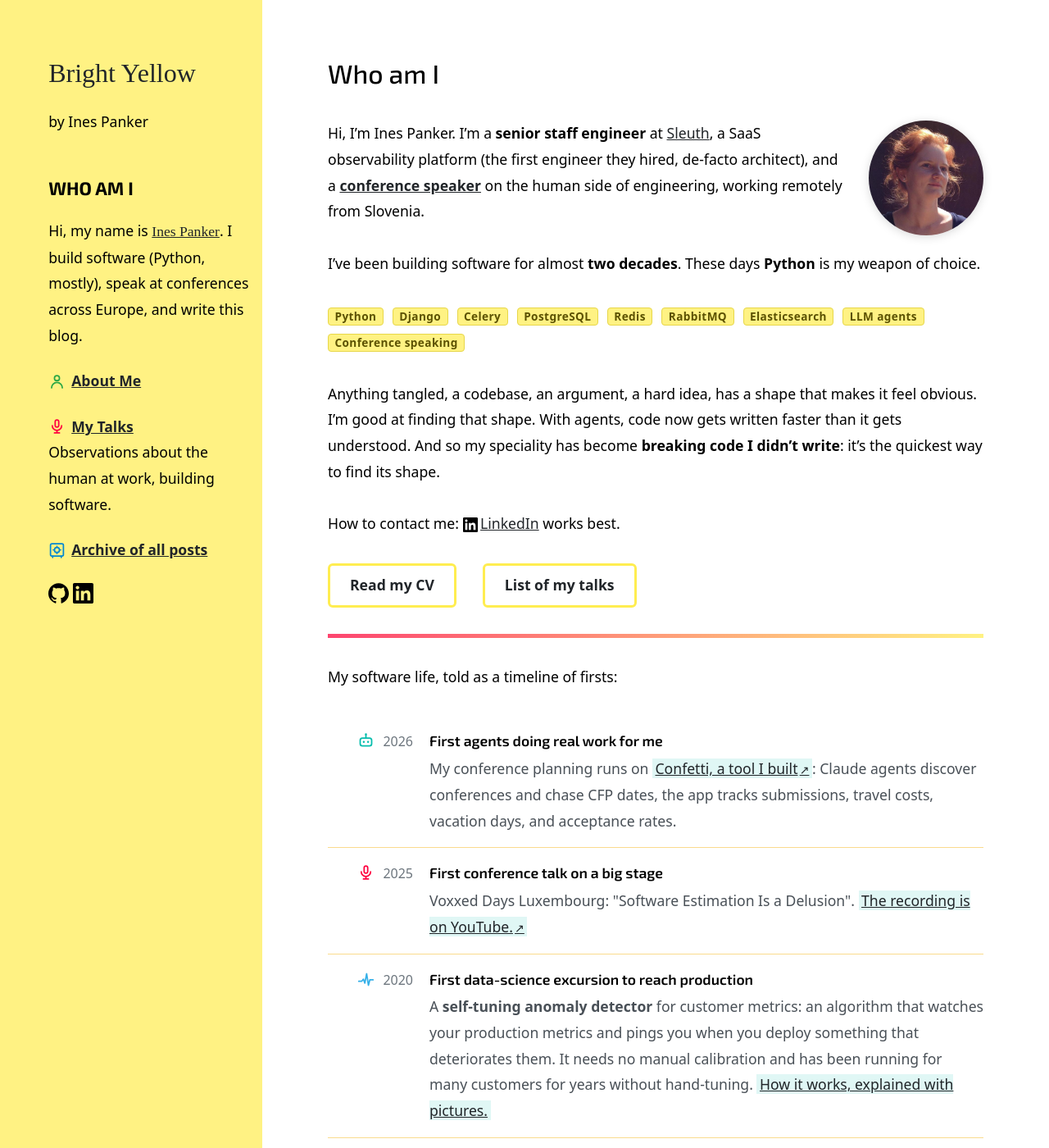
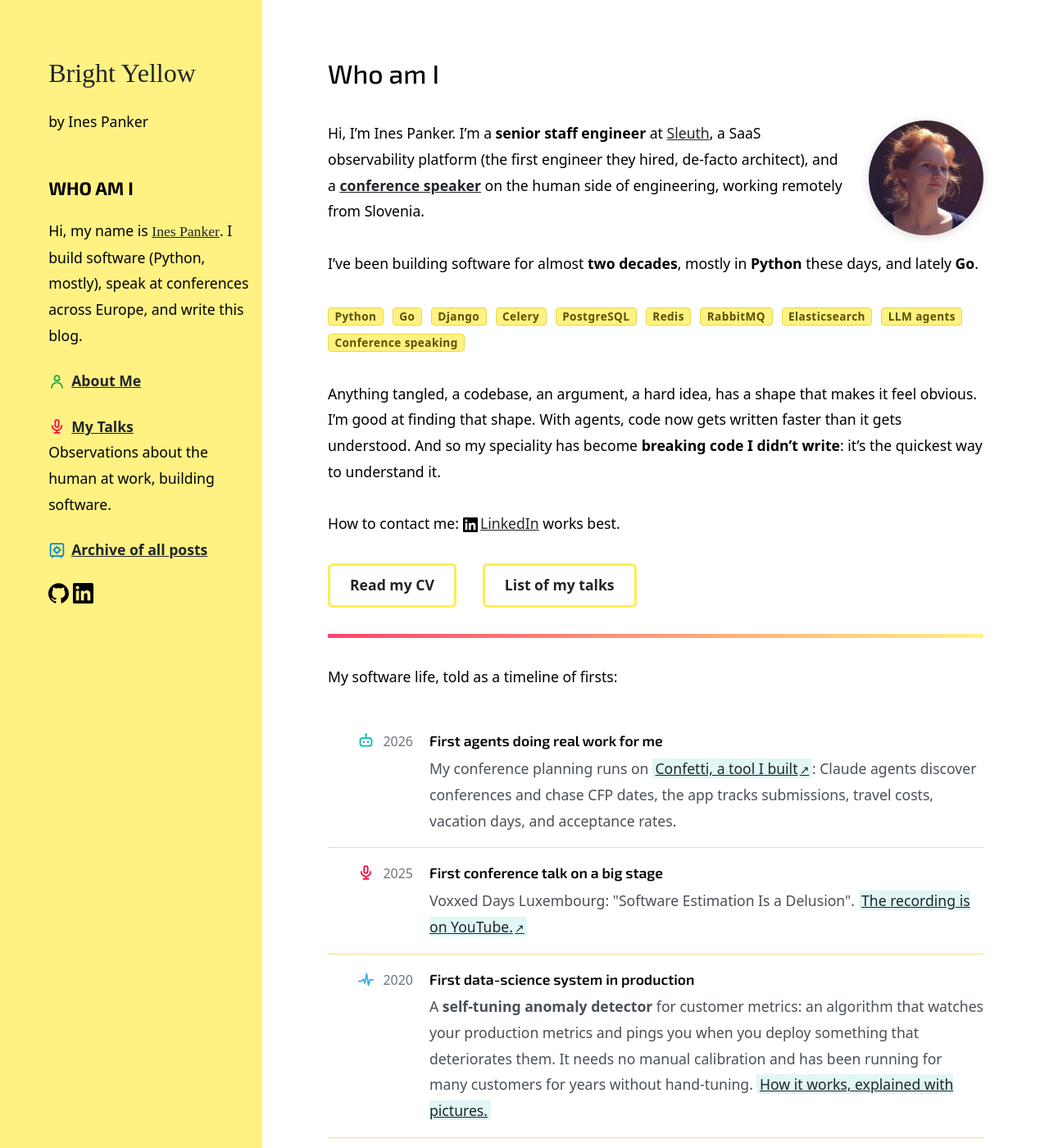
Before and after one commit to inesp/inesp.github.io, a Jekyll site: the page built from about.md, in a window 1280 px wide and 1400 px high. Shown: the whole window at 82% size. Built offline with Jekyll 4.4.1, drawn with Linux system fonts in a browser that asks for light colours; nearby versions of some CDN libraries; some web fonts are replaced; a style sheet for code colours, icons or effects is not loaded; some of the changed text lies outside the part shown.

Commit message:
Improve cv

```diff
--- a/about.md
+++ b/about.md
@@ -10,10 +10,11 @@ css: about
 
 Hi, I'm Ines Panker. I'm a <b>senior staff engineer</b> at <a href="https://www.sleuth.io" target="_blank">Sleuth</a>, a SaaS observability platform (the first engineer they hired, de-facto architect), and a <a href="/talks/"><b>conference speaker</b></a> on the human side of engineering, working remotely from Slovenia.
 
-I've been building software for almost <b>two decades</b>. These days <b>Python</b> is my weapon of choice.
+I've been building software for almost <b>two decades</b>, mostly in <b>Python</b> these days, and lately <b>Go</b>.
 
 <p>
   <span class="badge bg-yellow">Python</span>
+  <span class="badge bg-yellow">Go</span>
   <span class="badge bg-yellow">Django</span>
   <span class="badge bg-yellow">Celery</span>
   <span class="badge bg-yellow">PostgreSQL</span>
@@ -24,7 +25,7 @@ I've been building software for almost <b>two decades</b>. These days <b>Python<
   <a href="/talks/"><span class="badge bg-yellow">Conference speaking</span></a>
 </p>
 
-Anything tangled, a codebase, an argument, a hard idea, has a shape that makes it feel obvious. I'm good at finding that shape. With agents, code now gets written faster than it gets understood. And so my speciality has become <b>breaking code I didn't write</b>: it's the quickest way to find its shape.
+Anything tangled, a codebase, an argument, a hard idea, has a shape that makes it feel obvious. I'm good at finding that shape. With agents, code now gets written faster than it gets understood. And so my speciality has become <b>breaking code I didn't write</b>: it's the quickest way to understand it.
 
 How to contact me: <a href="https://www.linkedin.com/in/{{ site.social.linkedin }}" target="_blank"><img src="/assets/linkedin.svg" width="18" height="18" alt="" style="vertical-align: -0.2em; margin-right: 0.2em;">LinkedIn</a> works best.
 
@@ -55,14 +56,14 @@ My software life, told as a timeline of firsts:
   <div class="career-item">
     <div class="career-years"><svg class="career-icon" viewBox="0 0 24 24" aria-hidden="true"><path d="M2 14.5 H6 L8.5 11.5 L10.5 17 L13 4 L15.5 20 L17.5 12.5 H22" fill="none" stroke="#35b0e8" stroke-width="2" stroke-linecap="round" stroke-linejoin="round"/></svg> 2020</div>
     <div class="career-body">
-      <h3>First data-science excursion to reach production</h3>
+      <h3>First data-science system in production</h3>
       <p>A <b>self-tuning anomaly detector</b> for customer metrics: an algorithm that watches your production metrics and pings you when you deploy something that deteriorates them. It needs no manual calibration and has been running for many customers for years without hand-tuning. <a href="/2026/02/18/impact-of-a-deploy.html">How it works, explained with pictures.</a></p>
     </div>
   </div>
   <div class="career-item">
     <div class="career-years"><svg class="career-icon" viewBox="0 0 24 24" aria-hidden="true"><path d="M6 21 V3" fill="none" stroke="#0288d1" stroke-width="2" stroke-linecap="round"/><path d="M6 4 L17.5 7.5 L6 11 Z" fill="none" stroke="#0288d1" stroke-width="2" stroke-linejoin="round"/></svg> 2020</div>
     <div class="career-body">
-      <h3>First time being engineer #1</h3>
+      <h3>First job as a startup's first engineer</h3>
       <p>Joined Sleuth when it was a prototype (<b>Python</b>). Everything that grew after that had my fingerprints on it.</p>
     </div>
   </div>
```
Also changed, not shown: cv.md (+9 -7 lines).
